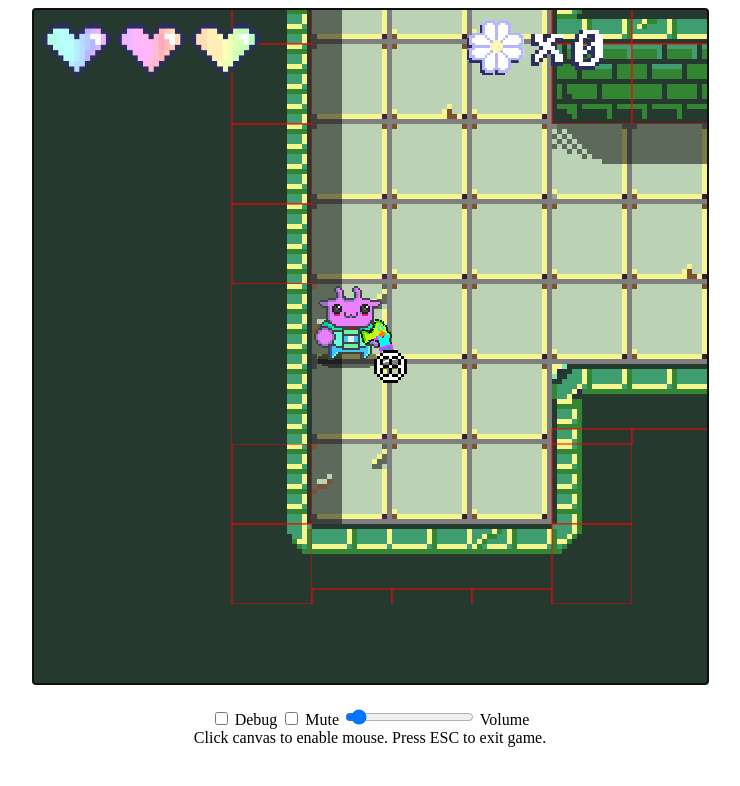
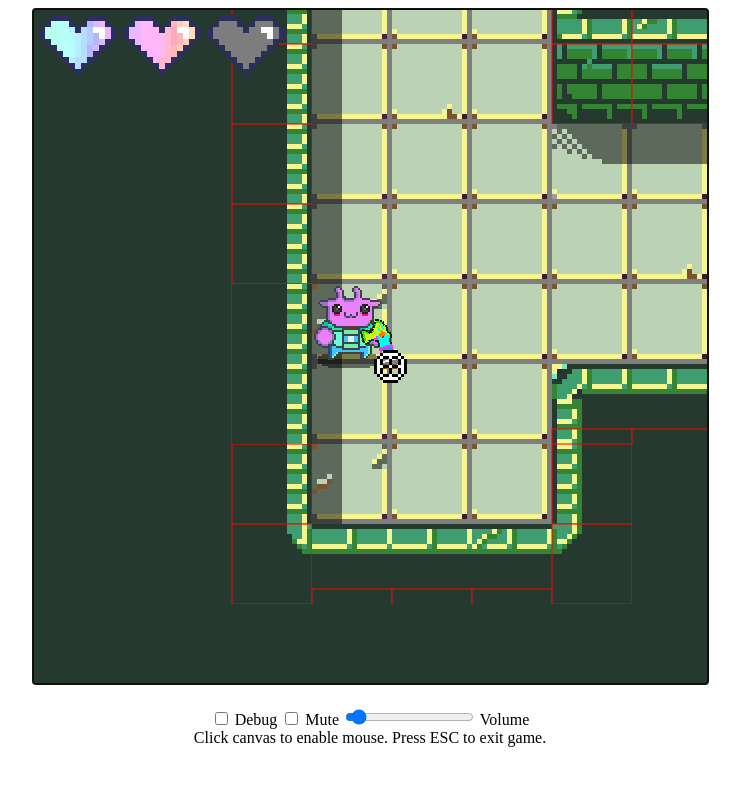
Before and after one commit to kennethjsmith/ikebana, a plain HTML site: page index.html in a window 1280 px wide. Shown: the whole page, without its empty margins (270-1010 px from the left). Drawn offline with Linux system fonts and the light colour scheme; animation ran at ten frames a second.

Commit message:
working on the HUD

```diff
--- a/goop.js
+++ b/goop.js
@@ -25,6 +25,8 @@ class Goop {
         this.facing = "right"; // left or right
         this.state = "vibing"; // walking or vibin
         this.armed = "unarmed"; // armed or uarmed
+        this.dead = false;
+        this.hurt = false;
 
         this.velocity = { x: 0, y: 0 };
 
--- a/hud.js
+++ b/hud.js
@@ -1,15 +1,49 @@
 class Hud {
     constructor(game) {
         this.game = game;
-        this.spritesheet = ASSET_MANAGER.getAsset("./sprites/HUD_mockup.png");
-        this.animation = new Animator(this.spritesheet, 0, 0, 1483, 198, 1, 1);
+        this.heartSprites = ASSET_MANAGER.getAsset("./sprites/hearts.png");
+        this.flowerSprite = ASSET_MANAGER.getAsset("./sprites/symbol_flower.png");
+        this.numberSprites = ASSET_MANAGER.getAsset("./sprites/numbers.png");
 
-        //this.animation = this.animations.get(this.state);
-        //Animator constructor(spritesheet, xStart, yStart, width, height, frameCount, frameDuration) {
+        //this.amo = ASSET_MANAGER.getAsset("./")
+
+        this.sprites = new Map;
+        this.loadSprites();
+        this.health = this.sprites.get("heart").get(2);
+        this.flower = this.sprites.get("flower");
+       // this.flowerCount = this.sprites.get("number").get(0);
+        //this.flowerCount = this.sprites.get("number").get();
 
     };
 
-    loadAnimations() {
+    loadSprites() {
+
+        this.sprites.set("heart", new Map);
+        this.sprites.get("heart").set(3, new Animator(this.heartSprites, 0, 0, 430, 120, 1, 1));
+        this.sprites.get("heart").set(2.5, new Animator(this.heartSprites, 430, 0, 430, 120, 1, 1));
+        this.sprites.get("heart").set(2, new Animator(this.heartSprites, 860, 0, 430, 120, 1, 1));
+        this.sprites.get("heart").set(1.5, new Animator(this.heartSprites, 1290, 0, 430, 120, 1, 1));
+        this.sprites.get("heart").set(1, new Animator(this.heartSprites, 1720, 0, 430, 120, 1, 1));
+        this.sprites.get("heart").set(0.5, new Animator(this.heartSprites, 2150, 0, 430, 120, 1, 1));
+        this.sprites.get("heart").set(0, new Animator(this.heartSprites, 2580, 0, 430, 120, 1, 1));
+
+        this.sprites.set("flower", new Animator(this.flowerSprite, 0, 0, 240, 240, 1, 1));
+        //this.sprites.set("ammo", new Animator())
+
+        this.sprites.set("number").set("x", new Animator(this.numberSprites, 0, 0, 100, 120, 1, 1));
+        this.sprites.set("number").set(0, new Animator(this.numberSprites, 100, 0, 100, 120, 1, 1));
+        this.sprites.set("number").set(1, new Animator(this.numberSprites, 220, 0, 70, 120, 1, 1));
+
+        this.sprites.set("number").set(2, new Animator(this.numberSprites, 290, 0, 90, 120, 1, 1));
+        this.sprites.set("number").set(3, new Animator(this.numberSprites, 380, 0, 100, 120, 1, 1));
+        this.sprites.set("number").set(4, new Animator(this.numberSprites, 480, 0, 100, 120, 1, 1));
+        this.sprites.set("number").set(5, new Animator(this.numberSprites, 580, 0, 100, 120, 1, 1));
+        this.sprites.set("number").set(6, new Animator(this.numberSprites, 690, 0, 100, 120, 1, 1));
+        this.sprites.set("number").set(7, new Animator(this.numberSprites, 790, 0, 100, 120, 1, 1));
+        this.sprites.set("number").set(8, new Animator(this.numberSprites, 890, 0, 100, 120, 1, 1));
+        this.sprites.set("number").set(9, new Animator(this.numberSprites, 990, 0, 100, 120, 1, 1));
+
+
        // this.animations.set("growing", new Animator(this.spritesheet, 0, 0, 12, 20, 6, .2));
        // this.animations.set("grown", new Animator(this.spritesheet, 60, 0, 12, 20, 1, .08));
         //this.animations.set("picked", new Animator(this.spritesheet, 72, 0, 12, 20, 1, .08));
@@ -17,6 +51,9 @@ class Hud {
     };
 
     update() {
+        this.health = this.sprites.get("heart").get(this.game.camera.health);
+        // update the flower count
+
      //   if (this.animation.currentFrame() == 5) {
        //     this.state = "grown";
        //     this.animation = this.animations.get(this.state);
@@ -29,6 +66,21 @@ class Hud {
     };
 
     draw(ctx) {
-        this.animation.drawFrame(this.game.clockTick, ctx, 0, 0, .4);
+        if (this.game.camera.play || this.game.camera.pause) {
+            console.log("HERE");
+            // first try to draw the correct heart
+            this.health.drawFrame(this.game.clockTick, ctx, 0, 0, 0.6);
+
+        //     let BLOCKWIDTH = 20;
+        //     ctx.fillStyle = "White";
+        //     ctx.fillText("TITLE", 1.5 * BLOCKWIDTH, 1 * BLOCKWIDTH);
+        //    // ctx.fillText((this.score + "").padStart(8,"0"), 1.5 * BLOCKWIDTH, 1.5 * BLOCKWIDTH);
+        //    // ctx.fillText("x" + (this.coins < 10 ? "0" : "") + this.coins, 6.5 * BLOCKWIDTH, 1.5 * BLOCKWIDTH);
+        //     ctx.fillText("LEVEL", 9 * BLOCKWIDTH, 1 * BLOCKWIDTH);
+        //     ctx.fillText(this.game.camera.levelLabel.level, 9.5 * BLOCKWIDTH, 1.5 * BLOCKWIDTH);
+        //     ctx.fillText("TIME", 12.5 * BLOCKWIDTH, 1 * BLOCKWIDTH);
+        //     ctx.fillText("400", 13 * BLOCKWIDTH, 1.5 * BLOCKWIDTH);
+        // this.animation.drawFrame(this.game.clockTick, ctx, 0, 0, .4);
+        }
     };
 };
--- a/index.html
+++ b/index.html
@@ -18,7 +18,6 @@
     <script type="text/javascript" src="./horror-slime.js"></script>
     <script type="text/javascript" src="./slime.js"></script>
     <script type="text/javascript" src="./flower.js"></script>
-    <script type="text/javascript" src="./room.js"></script>
     <script type="text/javascript" src="./animator.js"></script>
     <script type="text/javascript" src="./scenemanager.js"></script>
     <script type="text/javascript" src="./boundingbox.js"></script>
--- a/main.js
+++ b/main.js
@@ -16,7 +16,9 @@ ASSET_MANAGER.queueDownload("./sprites/test_gun.png");
 ASSET_MANAGER.queueDownload("./sprites/bubble_gun.png");
 ASSET_MANAGER.queueDownload("./sprites/uzi.png");
 ASSET_MANAGER.queueDownload("./sprites/laser.png");
-ASSET_MANAGER.queueDownload("./sprites/HUD_mockup.png");
+ASSET_MANAGER.queueDownload("./sprites/hearts.png");
+ASSET_MANAGER.queueDownload("./sprites/symbol_flower.png");
+ASSET_MANAGER.queueDownload("./sprites/numbers.png");
 ASSET_MANAGER.queueDownload("./sprites/level1.png");
 ASSET_MANAGER.queueDownload("./sprites/level2.png");
 ASSET_MANAGER.queueDownload("./sprites/title.png");
--- a/room.js
+++ /dev/null
@@ -1,22 +0,0 @@
-class Room {
-    constructor(game) {
-        this.game = game;
-        this.spritesheet = ASSET_MANAGER.getAsset("./testbackground.png");
-
-
-
-        this.x = 0;
-        this.y = 0;
-        // this.z
-    };
-
-    loadAnimations() {
-    };
-
-    update() {
-    };
-
-    draw(ctx) {
-        ctx.drawImage(this.spritesheet,0,0,880,800);
-    };
-};
--- a/scenemanager.js
+++ b/scenemanager.js
@@ -4,10 +4,7 @@ class SceneManager {
         this.game.camera = this;
         this.x = null;
         this.y = null;
-        this.spritesheet = ASSET_MANAGER.getAsset("./sprites/HUD_mockup.png");
-        this.animation = new Animator(this.spritesheet, 0, 0, 1483, 198, 1, 1);
 
-        this.hud = new Hud(this.game);
         this.health = 3;
         this.ammo = { bullet: 255, energy: 55};
         this.flowers = 0;
@@ -18,8 +15,14 @@ class SceneManager {
 
         //this.gameOver = false;
         this.level = "level1";
+        this.levelLabel = new Map;
+        this.levelLabel.set("level1", "Level 1");
+        this.levelLabel.set("level2", "Level 2");
+        this.levelLabel.set("level3", "Level 3");
 
-        this.titleScreen = true;
+        this.titleScreen = true; // should this be this.title
+        this.pause = false;
+        this.play = true;
 
 
         this.levelXSize = 75; // # of tiles
@@ -32,6 +35,8 @@ class SceneManager {
         this.goopsQuadrant = null;
 
         this.loadLevel(this.level, this.titleScreen);
+        this.hud = new Hud(this.game);
+
     };
 
     updateAudio() {
@@ -47,7 +52,6 @@ class SceneManager {
        // if(!title){
             // build level map and spawn start location for goop
             this.game.level = new LevelGenerator(this.game, this.levelXSize, this.levelYSize);
-            console.log("size: " + this.game.level.tileSize);
             let goopStartLocation = this.randomEdgeLocation();
             this.startXPlayer = goopStartLocation.x;
             this.startYPlayer = goopStartLocation.y;
@@ -146,7 +150,6 @@ class SceneManager {
         } else if (this.startXPlayer != null && this.startYPlayer != null
             && this.game.spriteGrid[row][col].type == "floor"
             && !this.inGoopsQuadrant(row, col)
-            //&& !this.enemyStartLocation.includes({ x: col, y: row })
             )
                 return true;
 
```
Also changed, not shown: 1 other file.
